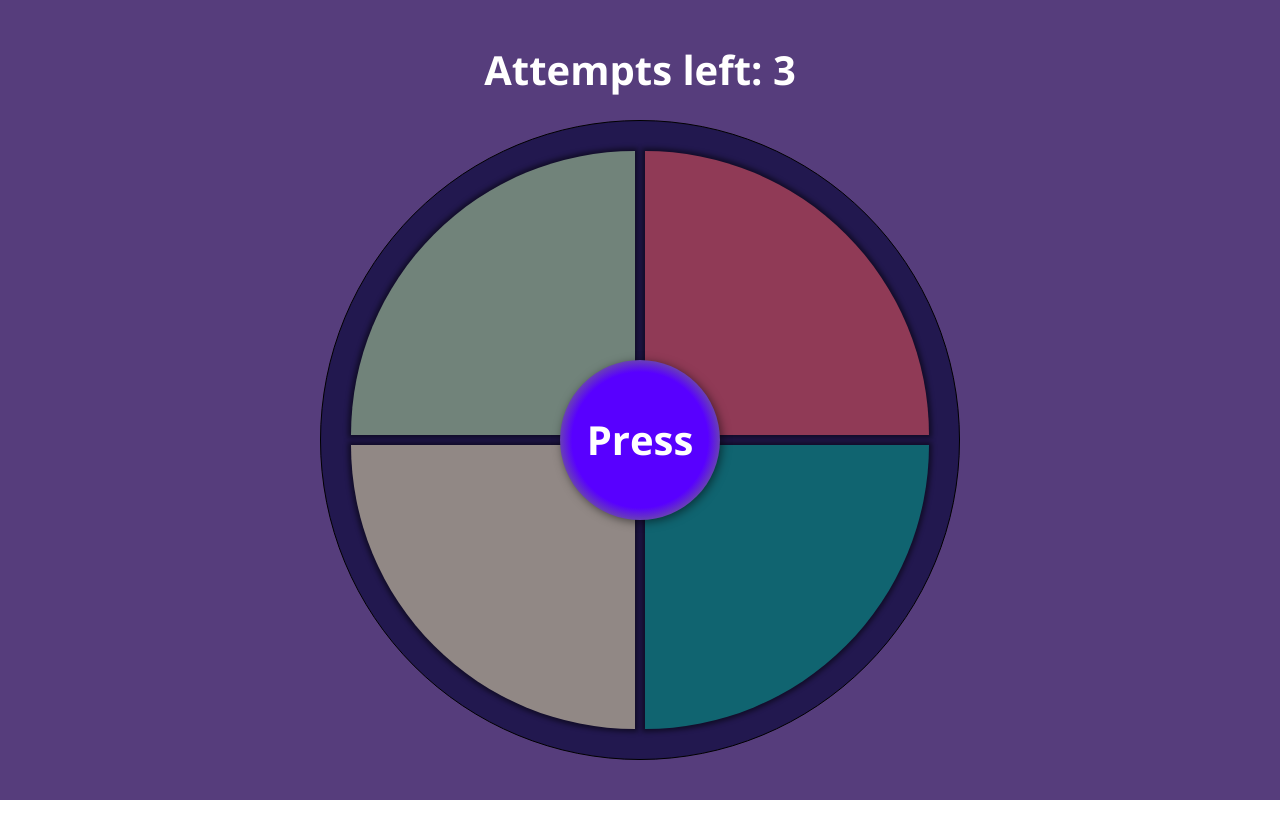
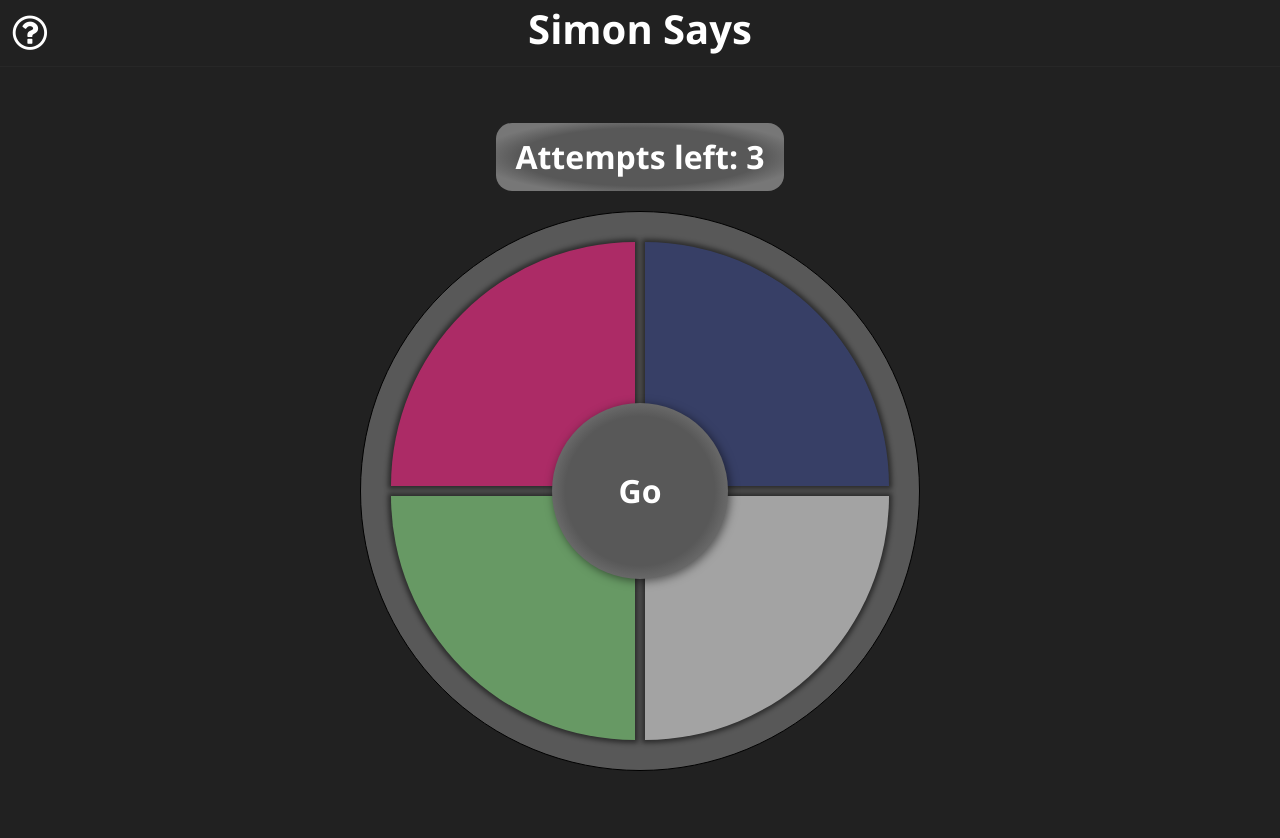
Before and after one commit to codemdshahbazali/simon_says, a plain HTML site: page index.html in a window 1280 px wide. Before the commit the page ends 800 px from the top, so only its background shows below. Drawn offline with nearby package versions, Linux system fonts and the light colour scheme.

Commit message:
changed look and feel

```diff
--- a/index.html
+++ b/index.html
@@ -23,6 +23,10 @@
     <link
       href="https://fonts.googleapis.com/css2?family=Open+Sans:wght@400;700&display=swap"
       rel="stylesheet"
+    />
+    <link
+      rel="stylesheet"
+      href="https://cdnjs.cloudflare.com/ajax/libs/font-awesome/4.7.0/css/font-awesome.min.css"
     />
     <script src="./script.js" defer></script>
     <audio id="clip1">
@@ -51,13 +55,22 @@
     </audio>
   </head>
   <body>
+    <div class="game-title">
+      <i
+        title="How to play"
+        class="fa fa-question-circle-o gameInstruction"
+        aria-hidden="true"
+      ></i>
+      <h1>Simon Says</h1>
+    </div>
+    <hr />
     <main>
       <div class="score">
         <label>Attempts left: </label>
         <span class="attmepts">3</span>
       </div>
       <div class="container">
-        <div class="score_container">Press</div>
+        <div class="score_container">Go</div>
         <div class="tiles tile1" id="n1"></div>
         <div class="tiles tile2" id="n2"></div>
         <div class="tiles tile3" id="n3"></div>
--- a/style.css
+++ b/style.css
@@ -7,19 +7,49 @@
 }
 
 :root {
-  --mainClr: #563d7c;
-  --tile1Clr: #c0eda6;
-  --tile2Clr: #fd5d5d;
-  --tile3Clr: #fff7bc;
-  --tile4Clr: #00af91;
-  --startBtnClr: #5800ff;
+  --mainClr: #212121;
+  --tile1Clr: #ff0075;
+  --tile2Clr: #172774;
+  --tile3Clr: #77d970;
+  --tile4Clr: #eeeeee;
+  --startBtnClr: #585858;
   --whiteClr: #fff;
-  --containerClr: hsl(240 100% 10% / 0.6);
+  --containerClr: #585858;
 }
 
 body {
   height: 100vh;
   font-family: 'Open Sans', sans-serif;
+  background-color: var(--mainClr);
+  overflow: hidden;
+}
+
+.game-title {
+  padding: 5px;
+  display: flex;
+  justify-content: center;
+  align-items: center;
+}
+
+.game-title h1 {
+  text-align: center;
+  font-size: min(8vw, 5vh);
+  color: white;
+  font-weight: 700;
+}
+
+.game-title i {
+  font-size: min(8vw, 5vh);
+  cursor: pointer;
+  position: absolute;
+  left: 1%;
+  color: white;
+}
+
+hr {
+  border: none;
+  border-bottom: 1px solid rgb(59, 59, 59);
+  margin: 0;
 }
 
 main {
@@ -36,13 +66,23 @@ main {
   font-size: 35px;
   font-weight: 700;
   color: var(--whiteClr);
-  font-size: min(5vw, 5vh);
+  font-size: min(7vw, 4vh);
+  /* background-color: var(--containerClr); */
+  background: radial-gradient(
+      at center center,
+      rgba(0, 0, 0, 0) 0%,
+      rgba(0, 0, 0, 0) 60%,
+      rgb(119, 119, 119) 80%
+    ),
+    var(--startBtnClr);
+  padding: 0.3em 0.6em;
+  border-radius: 0.5em;
 }
 
 .container {
   background-color: var(--containerClr);
-  width: min(80vh, 80vw);
-  height: min(80vh, 80vw);
+  width: min(70vh, 70vw);
+  height: min(70vh, 70vw);
   display: grid;
   grid-template-columns: repeat(2, 1fr);
   grid-template-rows: repeat(2, 1fr);
@@ -51,6 +91,7 @@ main {
   padding: 30px;
   position: relative;
   border: 1px solid black;
+  margin-bottom: 40px;
 
   grid-template-areas:
     'tile1 tile2'
@@ -103,8 +144,8 @@ main {
   color: var(--whiteClr);
   font-weight: 700;
   box-shadow: rgb(0 0 0 / 50%) 2px 2px 10px 0px;
-  width: min(20vh, 20vw);
-  height: min(20vh, 20vw);
+  width: min(22vh, 22vw);
+  height: min(22vh, 22vw);
   border-radius: 50%;
   top: 50%;
   left: 50%;
@@ -113,6 +154,6 @@ main {
   justify-content: center;
   align-items: center;
   z-index: 1;
-  font-size: min(5vw, 5vh);
+  font-size: min(7vw, 4vh);
   cursor: pointer;
 }
```
Also changed, not shown: 1 other file.
